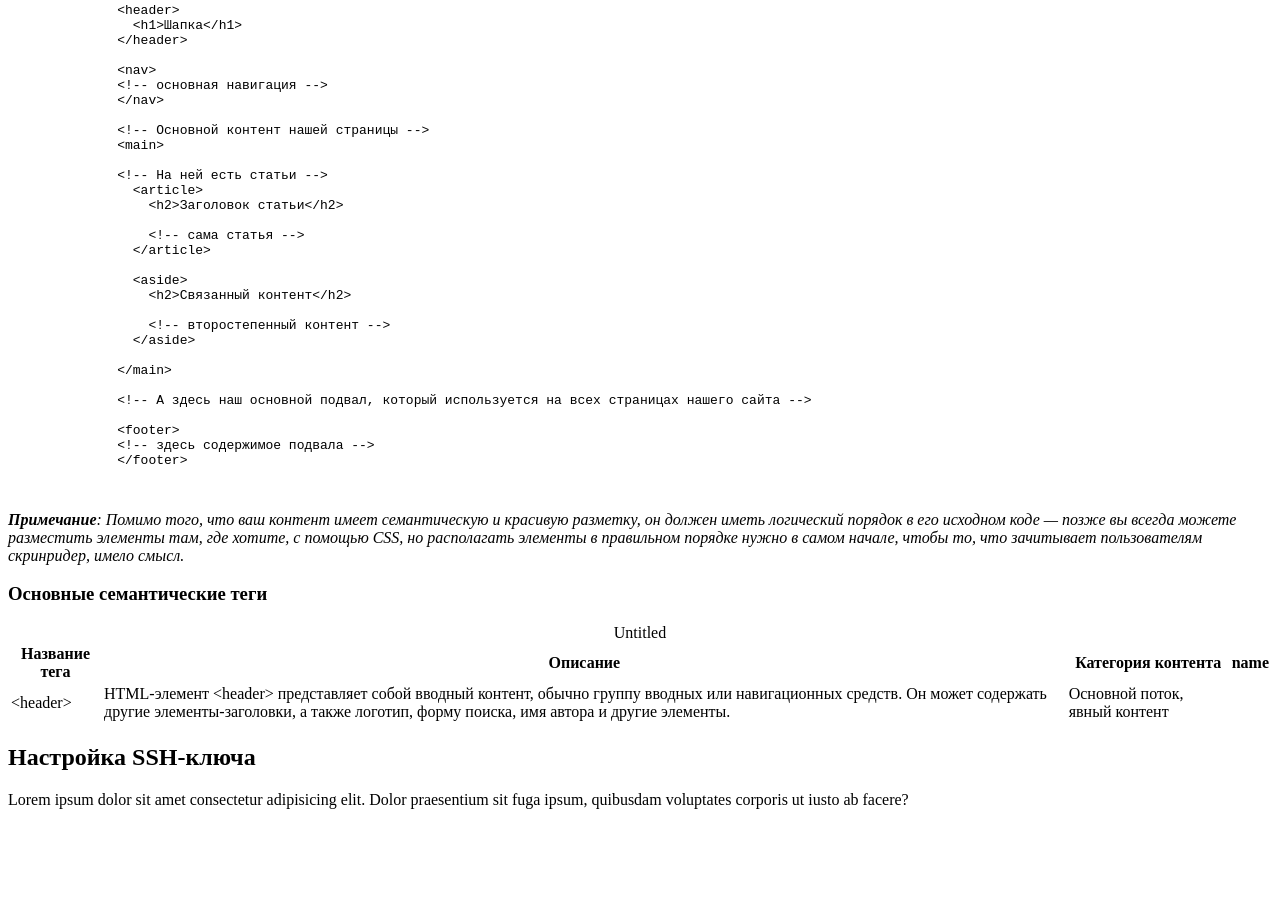
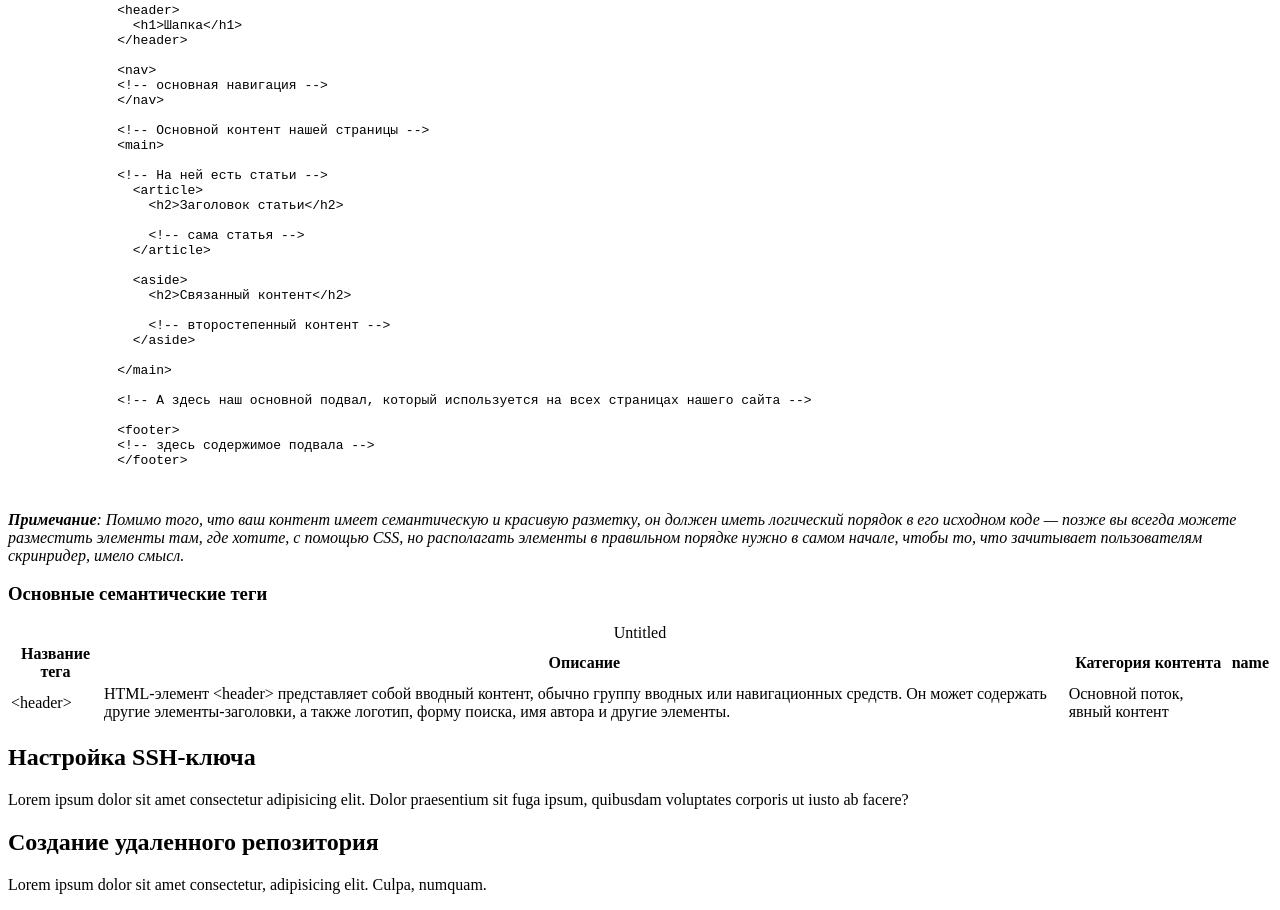
Before and after one commit to Nasiba312/my-first-repository, a plain HTML site: page index.html in a window 1280 px wide. Shown: the part 2262-3172 px from the top of the page. Before the commit the page ends 3087 px from the top, so only its background shows below. Drawn offline with Linux system fonts and the light colour scheme.

Commit message:
Добавить раздел про удаленный репозиторий

```diff
--- a/index.html
+++ b/index.html
@@ -188,7 +188,11 @@
       <section>
         <h2>Настройка SSH-ключа</h2>
         <p>Lorem ipsum dolor sit amet consectetur adipisicing elit. Dolor praesentium sit fuga ipsum, quibusdam voluptates corporis ut iusto ab facere?</p>
-
+      </section>
+      <section>
+        <h2>Создание удаленного репозитория</h2>
+        <p>Lorem ipsum dolor sit amet consectetur, adipisicing elit. Culpa, numquam.
+        </p>
       </section>
     </main>
 
```
